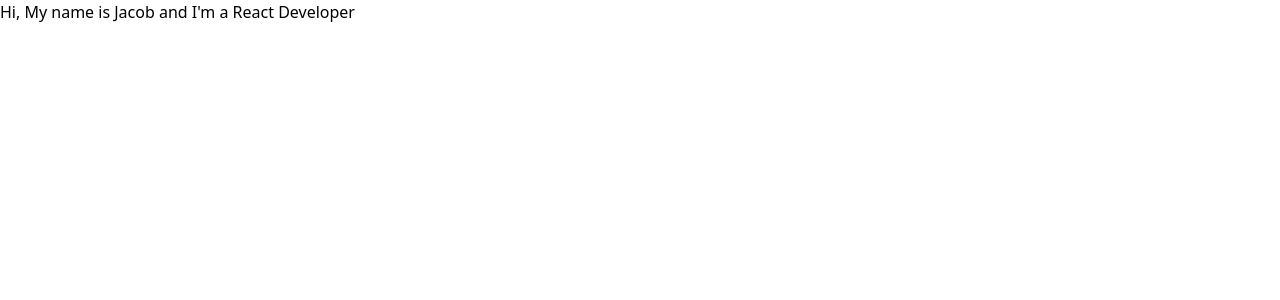
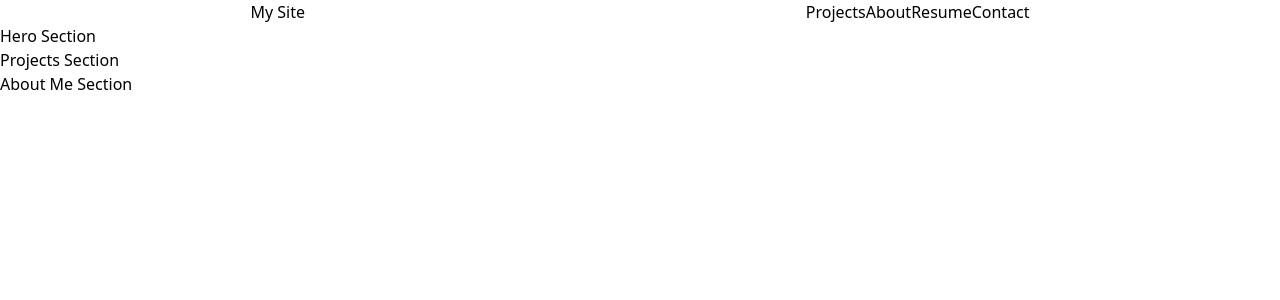
Before and after one commit to jacobvanschenck/portfolio-site, a React (Create React App) app: page / in a window 1280 px wide. Shown: the top 300 px of the page. Built offline with nearby package versions, Linux system fonts and the light colour scheme.

Commit message:
add basic components

```diff
--- a/src/App.js
+++ b/src/App.js
@@ -1,6 +1,16 @@
+import About from './components/About'
+import Hero from './components/Hero'
+import Nav from './components/Nav'
+import Projects from './components/Projects'
+
 function App() {
   return (
-    <div className="App">Hi, My name is Jacob and I'm a React Developer</div>
+    <div>
+      <Nav />
+      <Hero />
+      <Projects />
+      <About />
+    </div>
   )
 }
 
--- /dev/null
+++ b/src/components/About.js
@@ -0,0 +1,3 @@
+export default function About() {
+  return <div>About Me Section</div>
+}
--- /dev/null
+++ b/src/components/Hero.js
@@ -0,0 +1,3 @@
+export default function Hero() {
+  return <div>Hero Section</div>
+}
--- /dev/null
+++ b/src/components/Nav.js
@@ -0,0 +1,13 @@
+export default function Nav() {
+  return (
+    <nav className="flex justify-around">
+      <h1>My Site</h1>
+      <ul className="flex justify-evenly">
+        <li>Projects</li>
+        <li>About</li>
+        <li>Resume</li>
+        <li>Contact</li>
+      </ul>
+    </nav>
+  )
+}
--- /dev/null
+++ b/src/components/Projects.js
@@ -0,0 +1,3 @@
+export default function Projects() {
+  return <div>Projects Section</div>
+}
```
